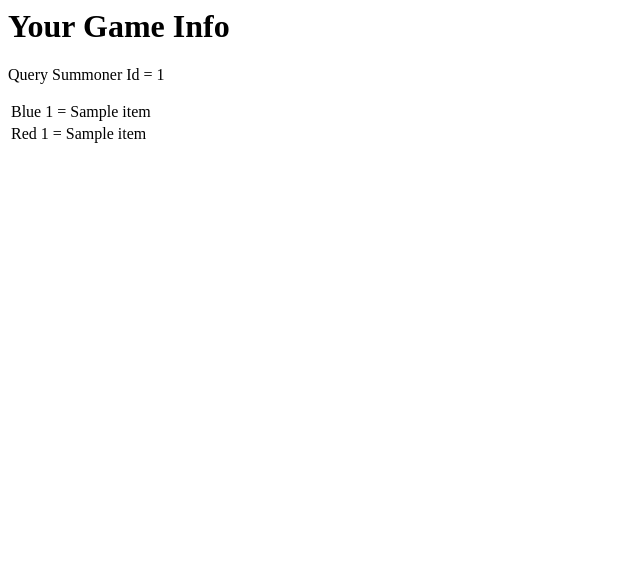
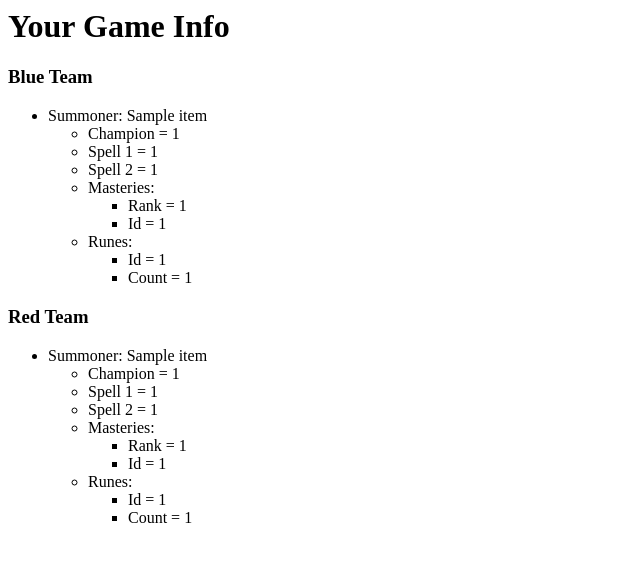
Before and after one commit to Pjmcnally/lol_app, a Django app: template api_query/templates/dashboard.html in a window 1280 px wide. Shown: the top 562 px of the page, without its empty margins (0-640 px from the left). Run offline with Django 3.2, Linux system fonts and the light colour scheme; the template is opened without the code that fills it: most values are stand-ins (such as "Sample title", 1, 10 or a date in 2020).

Commit message:
Added error checking and objects in lists as opposed to names

```diff
--- a/api_query/templates/dashboard.html
+++ b/api_query/templates/dashboard.html
@@ -2,19 +2,56 @@
     <title>Patrick's LoL App</title>
     <body>
         <h1>Your Game Info</h1>
-            <p id='summoner_id'>Query Summoner Id = {{ sum_id }}</p>
-            <table>
-                <tr>
-                    {% for item in blue_team %}
-                        <td>Blue {{ forloop.counter }} = {{ item }}</td>
-                    {% endfor %}
-                </tr>
-                <tr>
-                    {% for item in red_team %}
-                        <td>Red {{ forloop.counter }} = {{ item }}</td>
-                    {% endfor %}
-                </tr>
-            </table>
+            <h3>Blue Team</h3>
+            <ul>
+                {% for item in blue_team %}
+                <li>Summoner: {{ item.summonerName }}</li>
+                <ul>
+                    <li>Champion = {{item.championId}}</li>
+                    <li>Spell 1 = {{item.spell1Id}}</li>
+                    <li>Spell 2 = {{item.spell2Id}}</li>
+                    <li>Masteries: </li>
+                        <ul>
+                            {% for mast in item.masteries %}
+                            <li>Rank = {{mast.rank}}</li>
+                            <li>Id = {{mast.masteryId}}</li>
+                            {% endfor %}
+                        </ul>
+                    <li>Runes:</li>
+                        <ul>
+                            {% for rune in item.runes %}
+                            <li>Id = {{rune.runeId}}</li>
+                            <li>Count = {{rune.count}}</li>
+                            {% endfor %}
+                        </ul>
+                </ul>
+                {% endfor %}
+            </ul>
+            <h3>Red Team</h3>
+            <ul>
+                {% for item in red_team %}
+                <li>Summoner: {{ item.summonerName }}</li>
+                <ul>
+                    <li>Champion = {{item.championId}}</li>
+                    <li>Spell 1 = {{item.spell1Id}}</li>
+                    <li>Spell 2 = {{item.spell2Id}}</li>
+                    <li>Masteries: </li>
+                        <ul>
+                            {% for mast in item.masteries %}
+                            <li>Rank = {{mast.rank}}</li>
+                            <li>Id = {{mast.masteryId}}</li>
+                            {% endfor %}
+                        </ul>
+                    <li>Runes:</li>
+                        <ul>
+                            {% for rune in item.runes %}
+                            <li>Id = {{rune.runeId}}</li>
+                            <li>Count = {{rune.count}}</li>
+                            {% endfor %}
+                        </ul>
+                </ul>
+                {% endfor %}
+            </ul>
         </form>
     </body>
 </html>
```
Also changed, not shown: api_query/templates/home.html (+15 -6 lines), api_query/views.py (+40 -13 lines).
